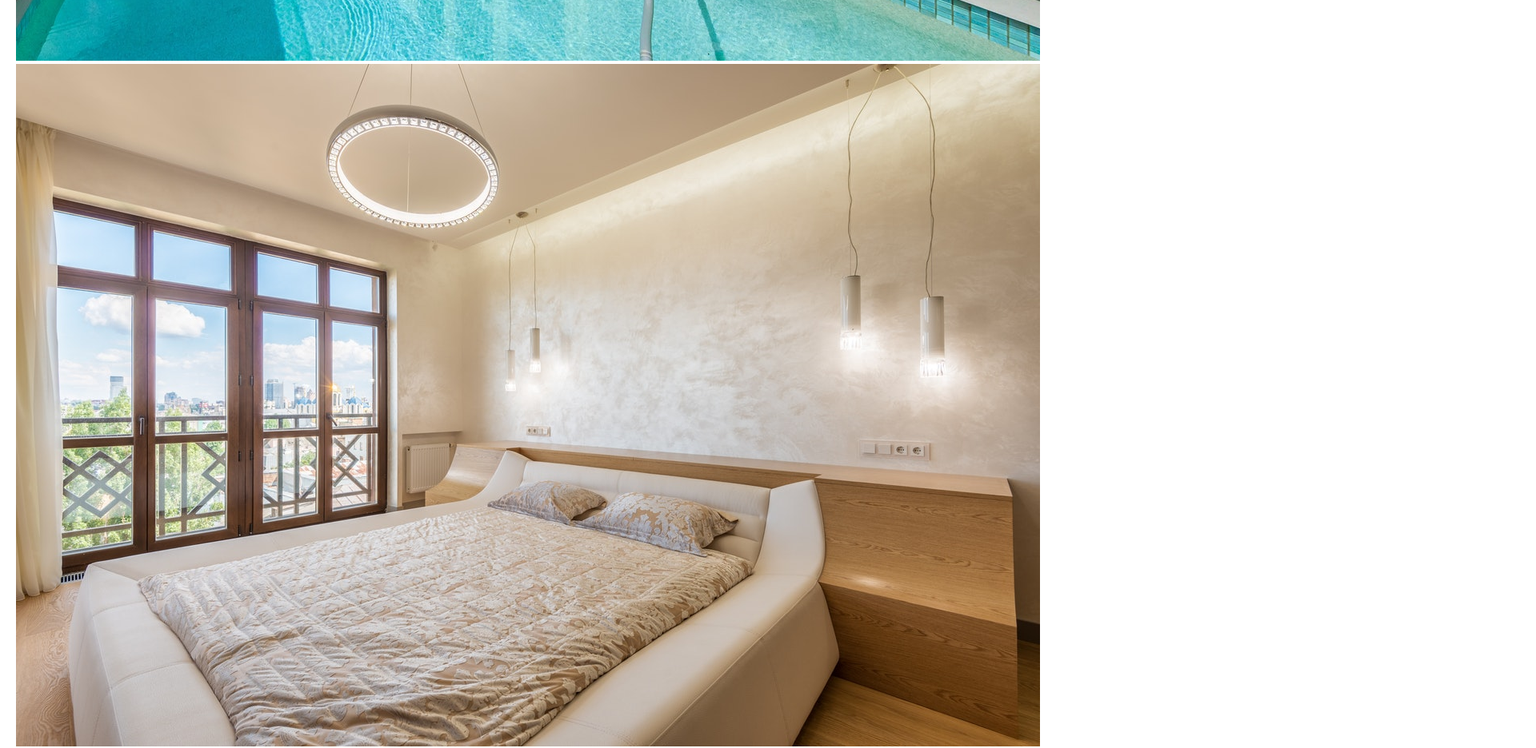
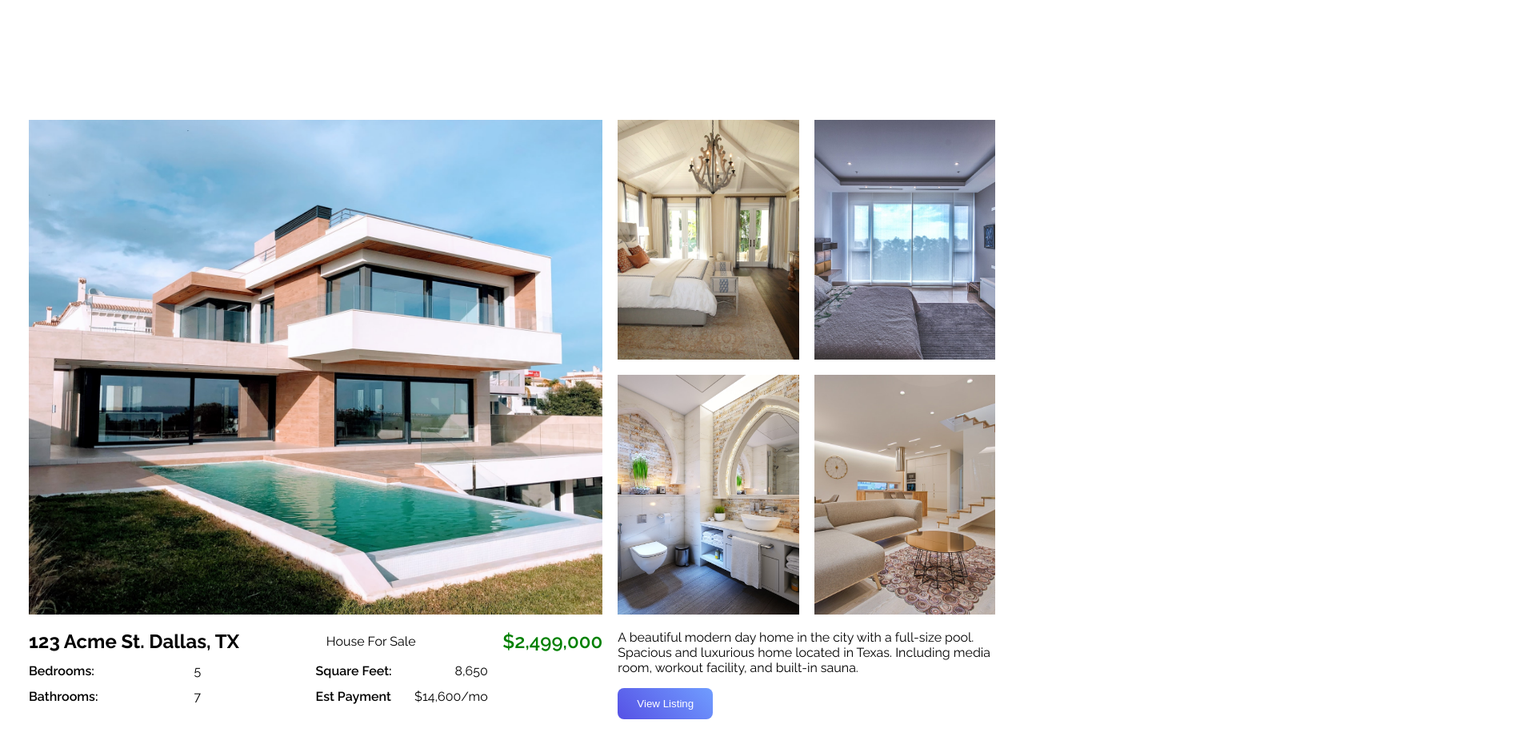
Before and after one commit to MaksBernatowicz/real-estate-app, a React (Create React App) app: page / in a window 1280 px wide. Shown: the part 2220-3156 px from the top of the page at 80% size, 1920 px wide, since content can reach past the window. Built offline with nearby package versions, Linux system fonts and the light colour scheme.

Commit message:
styles for Featured section

```diff
--- a/src/components/featured/Featured.css
+++ b/src/components/featured/Featured.css
@@ -0,0 +1,111 @@
+.featured {
+    margin-top: 5rem;
+}
+
+.featured .featured-text {
+    text-align: center;
+    margin: 1rem 0;
+}
+
+.featured .container {
+    --gap: 1.2rem;
+    --num-cols: 5;
+    --row-height: 300px;
+
+    padding: 1rem;
+    display: grid;
+    grid-template-columns: repeat(var(--num-cols), 1fr);
+    grid-auto-rows: var(--row-height);
+    gap: var(--gap);
+}
+
+.featured .container img {
+    width: 100%;
+    height: 100%;
+    object-fit: cover;
+}
+
+.span-3 {
+    grid-column: span 3;
+}
+
+.span-2 {
+    grid-column: span 2;
+}
+
+.image-grid-row-2 {
+    grid-row: span 2;
+}
+
+.info-grid {
+    display: grid;
+    grid-template-columns: repeat(2, 1fr);
+}
+
+.right-img-details .btn {
+    margin: 1rem 0;
+}
+
+.featured .top {
+    display: flex;
+    justify-content: space-between;
+    align-items: center;
+}
+
+.featured .top .price {
+    font-weight: 600;
+    color: #008000;
+    font-size: 1.5rem;
+}
+
+.featured .info {
+    display: flex;
+    justify-content: space-between;
+    margin: .8rem 0;
+    width: 60%;
+}
+
+.featured .bold {
+    font-weight: 600;
+    margin-right: 1rem;
+}
+
+@media screen and (max-width: 1024px) {
+    .featured .container {
+        --num-cols: 2;
+        --row-height: 200px;
+        --gap: .5rem;
+    }
+
+    .span-3 {
+        grid-column: span 2;
+    }
+}
+
+.order-1 {
+    order: 1;
+}
+
+.order-2 {
+    order: 2;
+}
+
+.order-3 {
+    order: 3;
+}
+
+.order-4 {
+    order: 4;
+}
+
+.order-5 {
+    order: 5;
+}
+
+.order-6 {
+    order: 6;
+}
+
+.order-7 {
+    order: 7;
+}
--- a/src/components/featured/Featured.js
+++ b/src/components/featured/Featured.js
@@ -18,7 +18,7 @@
     return (
         <div className='featured'>
             <h1 className='featured-text'>Top Featured Listings</h1>
-            <p>Selected listings by City, State & Zip based on views.</p>
+            <p className='featured-text'>Selected listings by City, State & Zip based on views.</p>
 
             {/* --------------------\\\\\  FIRST SECTION  /////-------------------- */}
 
@@ -30,7 +30,7 @@
                 <img src={Bathroom} alt='Bathroom 1' />
                 <div className='span-3 img-details'>
                     <div className='top'>
-                        <h2>adress details</h2>
+                        <h2>123 Acme St. Dallas, TX</h2>
                         <p>House For Sale</p>
                         <p className='price'>$2,499,000</p>
                     </div>
@@ -54,7 +54,7 @@
                     </div>
                 </div>
                 <div className='span-2 right-img-details'>
-                    <p>****************************************Property description****************************************</p>
+                    <p>A beautiful modern day home in the city with a full-size pool. Spacious and luxurious home located in Texas. Including media room, workout facility, and built-in sauna.</p>
                     <button className='btn'>View Listing</button>
                 </div>
             </div>
@@ -62,20 +62,20 @@
             {/* --------------------\\\\\  SECOND SECTION  /////-------------------- */}
 
             <div className='container'>
-                <img src={Bed3} alt='Bedroom 3' />
-                <img src={Bed4} alt='Bedroom 4' />
+                <img className='order-2' src={Bed3} alt='Bedroom 3' />
+                <img className='order-3' src={Bed4} alt='Bedroom 4' />
 
-                <img className='span-3 image-grid-row-2' src={House2} alt='House 2' />
+                <img className='span-3 image-grid-row-2 order-1' src={House2} alt='House 2' />
 
-                <img src={Bathroom2} alt='Bathroom 2' />
-                <img src={Livingroom} alt='Livingroom' />
-                <div className='span-2 right-img-details'>
-                    <p>****************************************Property description****************************************</p>
+                <img className='order-4' src={Bathroom2} alt='Bathroom 2' />
+                <img className='order-5' src={Livingroom} alt='Livingroom' />
+                <div className='span-2 right-img-details order-7'>
+                    <p>A beautiful modern day home in the city with a full-size pool. Spacious and luxurious home located in Texas. Including media room, workout facility, and built-in sauna.</p>
                     <button className='btn'>View Listing</button>
                 </div>
-                <div className='span-3 img-details'>
+                <div className='span-3 img-details order-6'>
                     <div className='top'>
-                        <h2>adress details</h2>
+                        <h2>123 Acme St. Dallas, TX</h2>
                         <p>House For Sale</p>
                         <p className='price'>$2,499,000</p>
                     </div>
```
